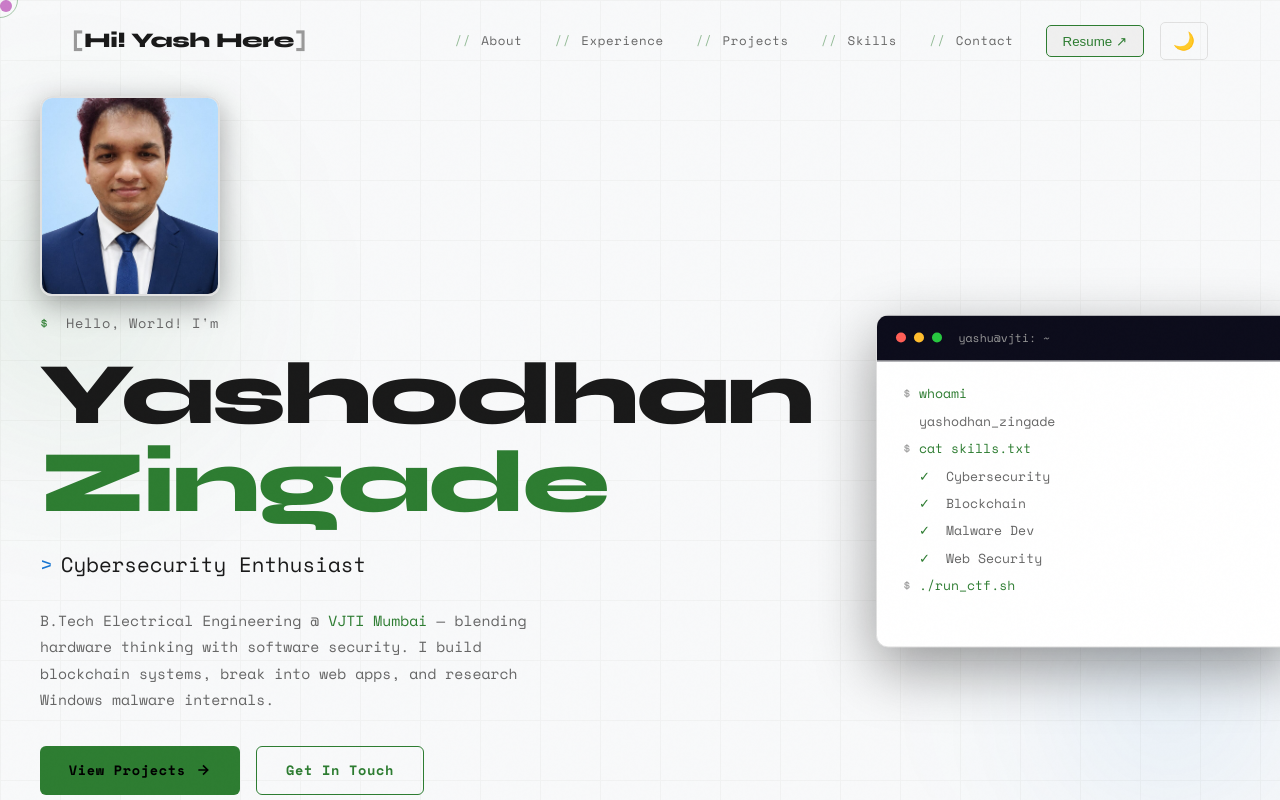
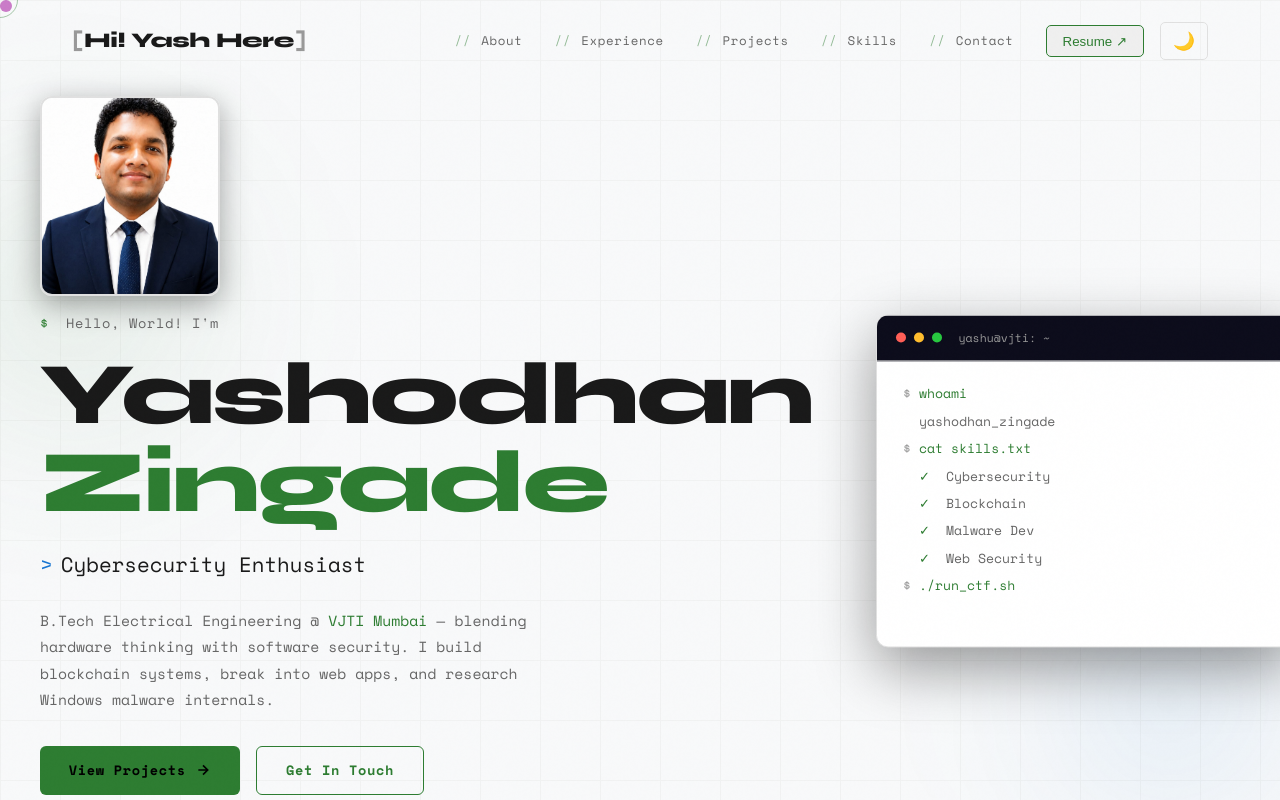
Before and after one commit to iykuwk/YashuMe, a React (Vite) app: page / in a window 1280 px wide. Shown: the top 800 px of the page. Built offline with nearby package versions, Linux system fonts and the light colour scheme.

Commit message:
photochanges

```diff
--- a/src/components/Hero.jsx
+++ b/src/components/Hero.jsx
@@ -49,7 +49,7 @@ export default function Hero() {
       <div className="hero-inner">
         <div className="hero-content fade-in">
           <div className="profile-photo-wrapper">
-            <img src="/certificates/Profile_photo.jpg" alt="Profile photo" className="profile-photo" />
+            <img src="/certificates/Profile_photo.jpeg" alt="Profile photo" className="profile-photo" />
           </div>
 
           <p className="hero-greeting">
```
Also changed, not shown: public/certificates/Profile_photo.jpeg (added), public/certificates/Profile_photo.jpg (deleted).
